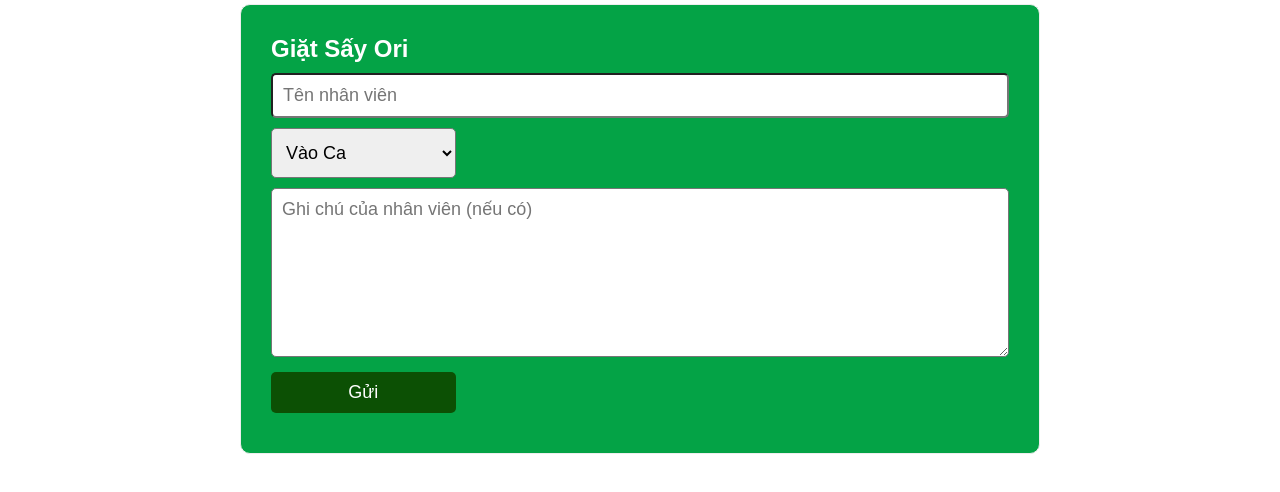
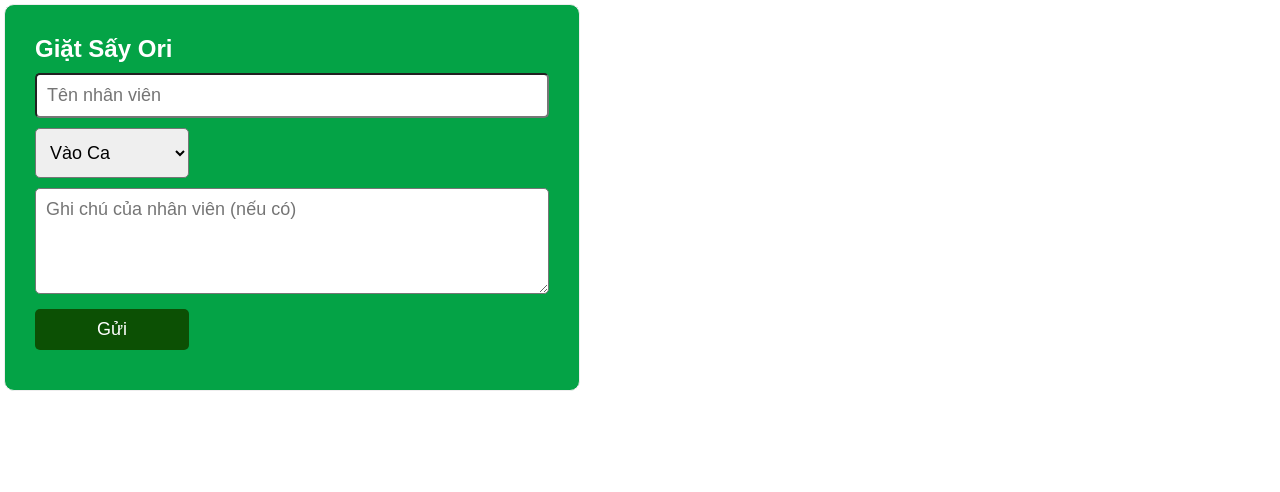
Before and after one commit to QuangCuongIT/homeserver, a plain HTML site: page index.html in a window 1280 px wide. Drawn offline with Linux system fonts and the light colour scheme.

Commit message:
Update index.html old UI with some update smaller

```diff
--- a/index.html
+++ b/index.html
@@ -11,11 +11,12 @@
 		}
 		body{
 			display: flex;
-			align-items: center;
-			justify-content: center;
+			align-items: left;
+			justify-content: left;
 		}
 		.container{
-			width: calc(var(--vh, 1vh) * 100);
+			/* width: calc(var(--vh, 1vh) * 50); */
+			width: 45%;
 			padding: 30px;
 			margin: 4px;
 			border: 1px solid #eeeeee;
@@ -34,7 +35,7 @@
 			border-radius: 5px;
 		}
 		select{
-			width: 25%;
+			width: 30%;
 			padding: 10px;
 			margin-bottom: 10px;
 			border-radius: 5px;
@@ -48,7 +49,7 @@
 			border: none;
 			background-color: rgb(12, 80, 4);
 			color: white;
-			width: 25%;
+			width: 30%;
 			margin-top: 10px;
 			border-radius: 5px;
 		}
@@ -105,7 +106,7 @@
 				<option value="Tan Ca">Tan Ca</option>
 			</select>
 
-			<textarea name="Ghi chú của nhân viên (nếu có)" rows="7" placeholder="Ghi chú của nhân viên (nếu có)"></textarea>
+			<textarea name="Ghi chú của nhân viên (nếu có)" rows="4" placeholder="Ghi chú của nhân viên (nếu có)"></textarea>
 			<input id="submitLocation" type="Nơi chấm công" name="Nơi chấm công" placeholder="Nơi chấm công" style="display: none">
 			<div id="message" style="display: none;">
 				<div>Xác nhận chấm công thành công tại:</div>
```
